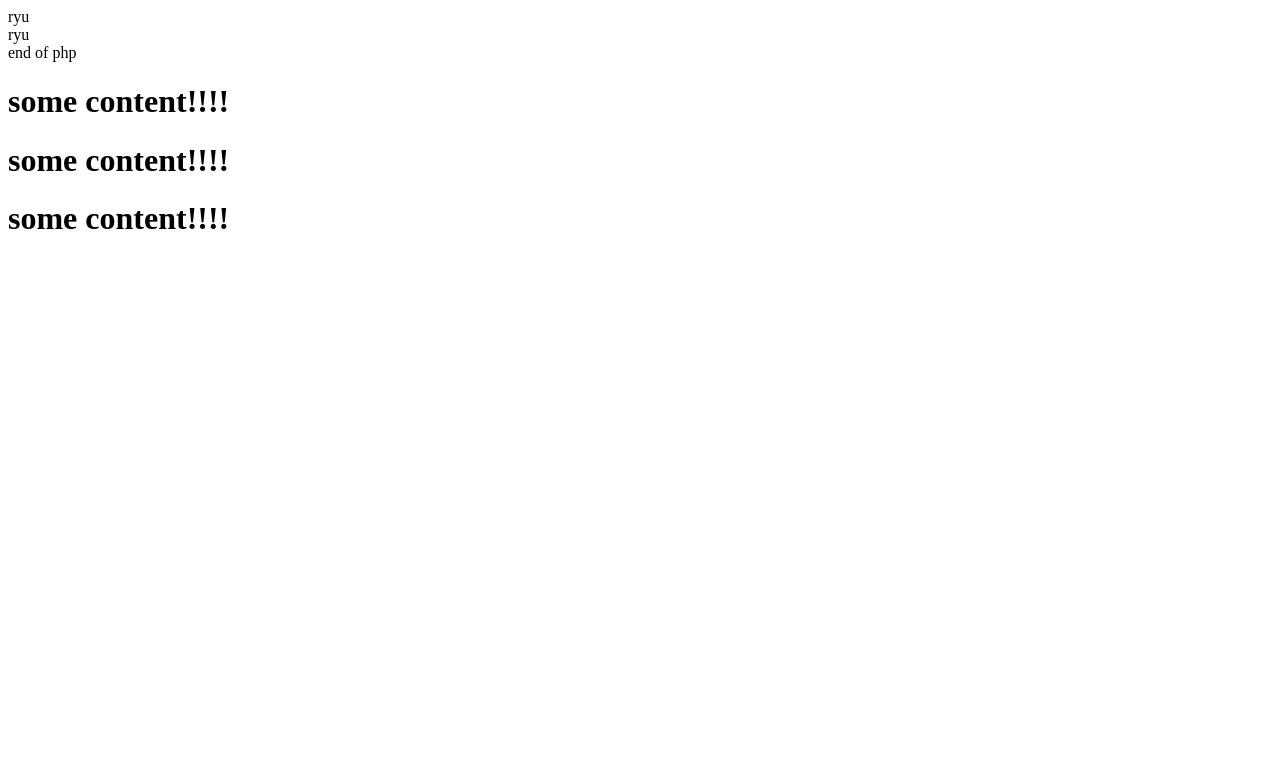
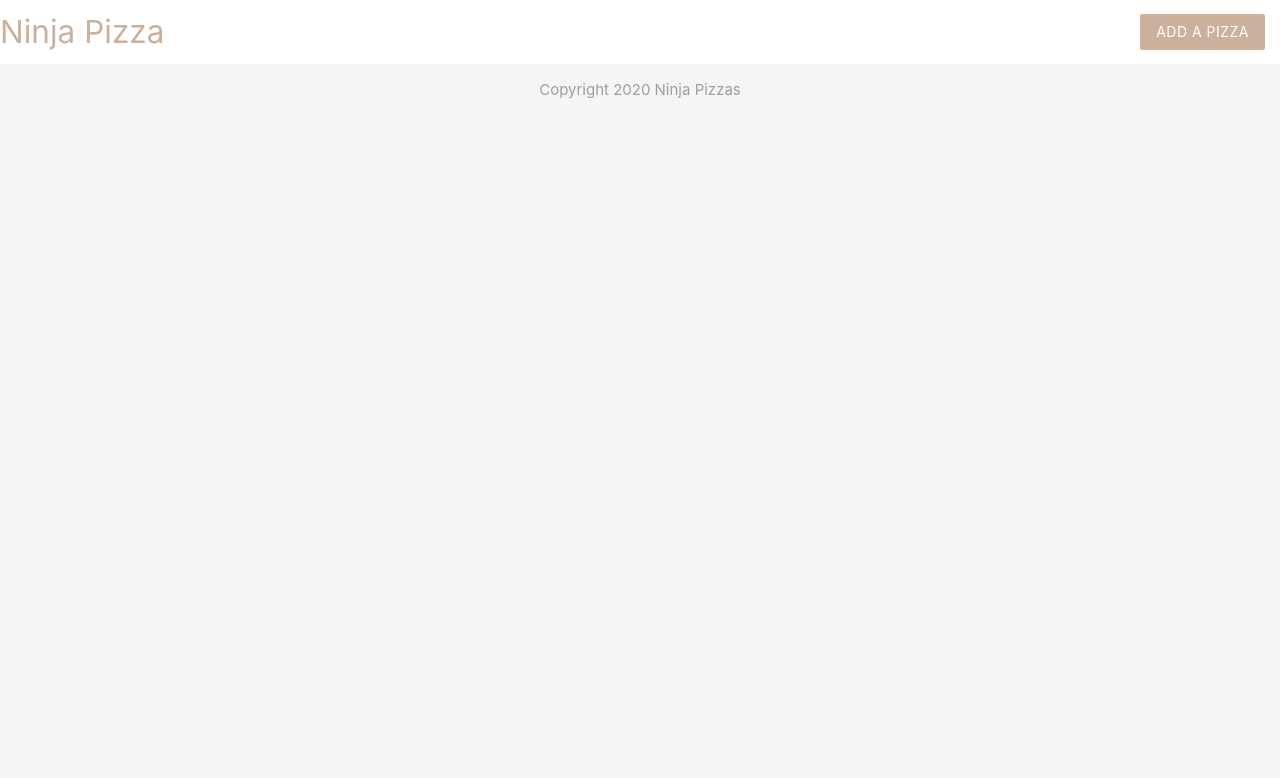
Before and after one commit to CS30-assignments/php-tutorials, a PHP site: page / in a window 1280 px wide. Shown: the top 778 px of the page. Run offline with PHP 8.4, Linux system fonts and the light colour scheme.

Commit message:
created header and footer

```diff
--- a/content.php
+++ /dev/null
@@ -1,3 +0,0 @@
-<div>
-    <h1><?php echo 'some content!!!!' ?></h1>
-</div>
--- /dev/null
+++ b/footer.php
@@ -0,0 +1,6 @@
+
+<footer class="section">
+    <div class = "center grey-text">Copyright 2020 Ninja Pizzas</div>
+
+</footer>
+</body>
--- /dev/null
+++ b/header.php
@@ -0,0 +1,21 @@
+<head>
+    <title>Ninja Pizza</title>
+    <!-- Compiled and minified CSS -->
+    <link rel="stylesheet" href="https://cdnjs.cloudflare.com/ajax/libs/materialize/1.0.0/css/materialize.min.css">
+    <style type="text/css">
+        .brand{
+            background: #cbb09c !important;
+        }
+        .brand-text{
+            color: #cbb09c !important;
+        }
+    </style>
+    </head>
+    <body class = "grey lighten-4">
+        <nav class = "white z-depth-0">
+            <div class = "container"></div>
+                <a href = "#" class = "brand-logo brand-text">Ninja Pizza</a>
+                <ul id="nav-mobile" class= "right hide-on-small-and-down">
+                    <li><a href ="#" class = "btn brand z-depth-0">Add a Pizza</a></li>
+                </ul>
+        </nav>
--- a/index.php
+++ b/index.php
@@ -1,14 +1,4 @@
 <?php
-
-// include
-// include('ninjas.php');
-// require('ninjas.php');
-
-require 'ninjas.php';
-include 'ninjas.php';
-
-echo 'end of php';
-
 
 ?>
 
@@ -16,17 +6,9 @@ echo 'end of php';
 <!DOCTYPE html>
 <html>
 
-<head>
-    <title>PHP Tutorials</title>
-</head>
-
-<body>
-
-    <?php include('content.php'); ?>
-    <?php include('content.php'); ?>
-    <?php include('content.php'); ?>
+    <?php include('header.php'); ?>
+    <?php include('footer.php'); ?>
 
 
-</body>
 
 </html>
--- a/ninjas.php
+++ /dev/null
@@ -1,4 +0,0 @@
-<?php
-    $ninjas = ['shaun', 'ryu', 'yoshi'];
-    echo $ninjas[1] . '<br />';
-?>
```
